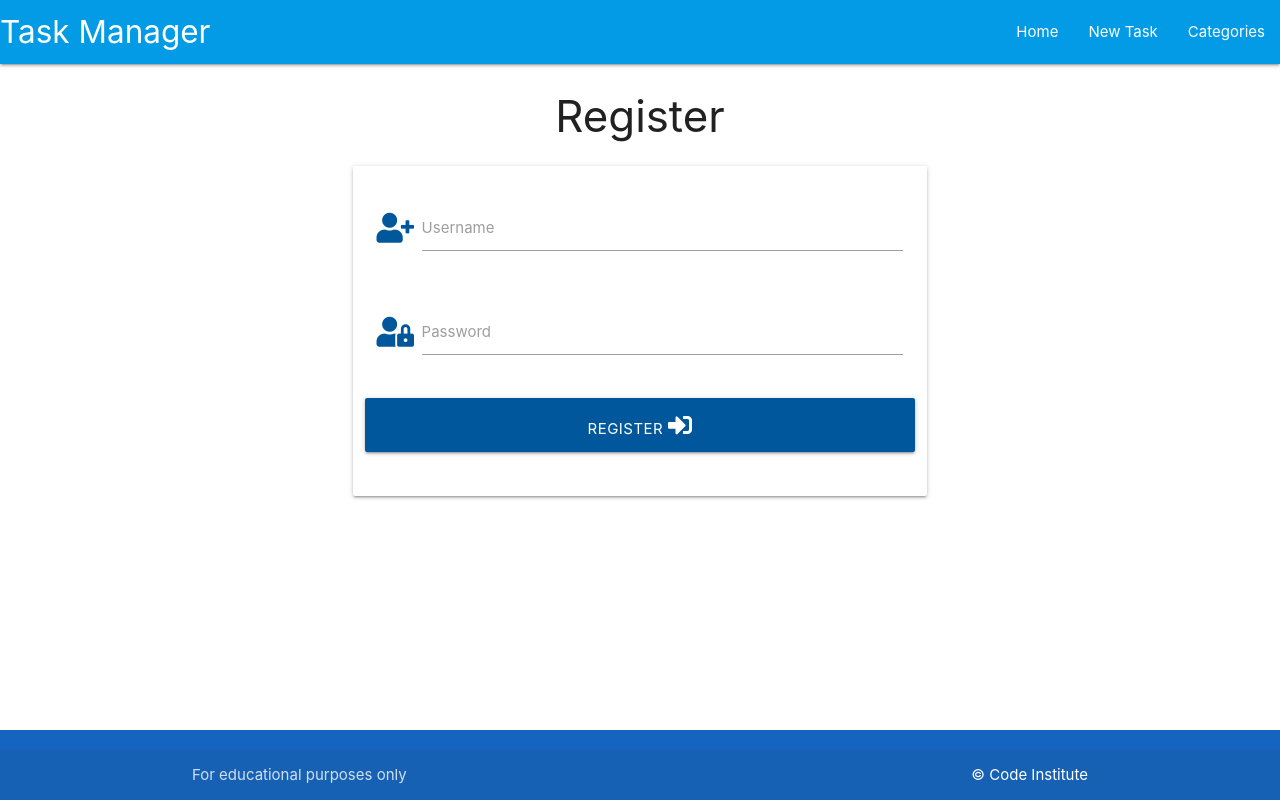
After one commit to alimgee/task-manager-postgres, a Flask app: page /register in a window 1280 px wide. The commit adds this page. Run offline with Flask 2, Linux system fonts and the light colour scheme.

Commit message:
Adding reistration route and account model

```diff
--- a/taskmanager/routes.py
+++ b/taskmanager/routes.py
@@ -1,6 +1,7 @@
-from flask import render_template, request, redirect, url_for
+from flask import render_template, request, redirect, url_for, session, flash
 from taskmanager import app, db
-from taskmanager.models import Category, Task
+from taskmanager.models import Category, Task, Account
+from werkzeug.security import generate_password_hash, check_password_hash
 
 
 @app.route("/")
@@ -80,3 +81,35 @@ def delete_task(task_id):
     db.session.delete(task)
     db.session.commit()
     return redirect(url_for("home"))
+
+
+@app.route("/register", methods=["GET", "POST"])
+def register():
+    if request.method == "POST":
+        # check if username already exists in db
+        username = request.form.get("username")
+        print("username fro form is : ", username)
+        existing_user = Account.query.filter_by(user_name=username).first()
+
+        print("existing user is: ", existing_user)
+
+        if existing_user:
+            print("in flash")
+            flash("Username already exists")
+            return redirect(url_for("register"))
+
+        user = Account(
+            user_name = request.form.get("username"),
+            password = generate_password_hash(request.form.get("password"))
+
+        )
+        print(user.password)
+        db.session.add(user)
+        db.session.commit()
+
+        # put the new user into 'session' cookie
+        session["user"] = request.form.get("username").lower()
+        flash("Registration Successful!")
+        return redirect(url_for("home"))
+
+    return render_template("register.html")
--- a/taskmanager/templates/base.html
+++ b/taskmanager/templates/base.html
@@ -1,5 +1,6 @@
 <!DOCTYPE html>
 <html lang="en">
+
 <head>
 
     <meta charset="UTF-8">
@@ -39,6 +40,18 @@
     </header>
 
     <main class="container">
+        <section>
+            <!-- flash messages -->
+            {% with messages = get_flashed_messages() %}
+                {% if messages %}
+                    {% for message in messages %}
+                        <div class="row flashes">
+                            <h4 class="light-blue lighten-4 center-align">{{ message }}</h4>
+                        </div>
+                    {% endfor %}
+                {% endif %}
+            {% endwith %}
+        </section>
         {% block content %}
         {% endblock %}
     </main>
@@ -56,4 +69,5 @@
     <script src="{{ url_for('static', filename='js/script.js') }}"></script>
 
 </body>
+
 </html>
--- /dev/null
+++ b/taskmanager/templates/register.html
@@ -0,0 +1,39 @@
+{% extends "base.html" %}
+{% block content %}
+
+    <h3 class="center-align">Register</h3>
+
+    <div class="row">
+        <form class="col s12 m8 offset-m2" method="POST" action="{{ url_for('register') }}">
+            <div class="card-panel">
+                <!-- username -->
+                <div class="row">
+					<div class="input-field col s12">
+						<i class="fas fa-user-plus prefix light-blue-text text-darken-4"></i>
+						<input id="username" name="username" type="text" minlength="5"
+                            maxlength="15" pattern="^[a-zA-Z0-9]{5,15}$" class="validate" required>
+						<label for="username">Username</label>
+					</div>
+                </div>
+                <!-- passowrd -->
+                <div class="row">
+                    <div class="input-field col s12">
+						<i class="fas fa-user-lock prefix light-blue-text text-darken-4"></i>
+                        <input id="password" name="password" type="password" minlength="5"
+                            maxlength="15" pattern="^[a-zA-Z0-9]{5,15}$" class="validate" required>
+                        <label for="password">Password</label>
+                    </div>
+                </div>
+                <!-- register -->
+                <div class="row">
+                    <button type="submit" class="col s12 btn-large light-blue darken-4 text-shadow">
+                        Register <i class="fas fa-sign-in-alt"></i>
+                    </button>
+                </div>
+            </div>
+        </form>
+    </div>
+
+
+
+{% endblock %}
```
Also changed, not shown: taskmanager/__init__.py (+10 -2 lines), taskmanager/models.py (+11 -0 lines). Lines whose indentation alone changed are shown as unchanged.
